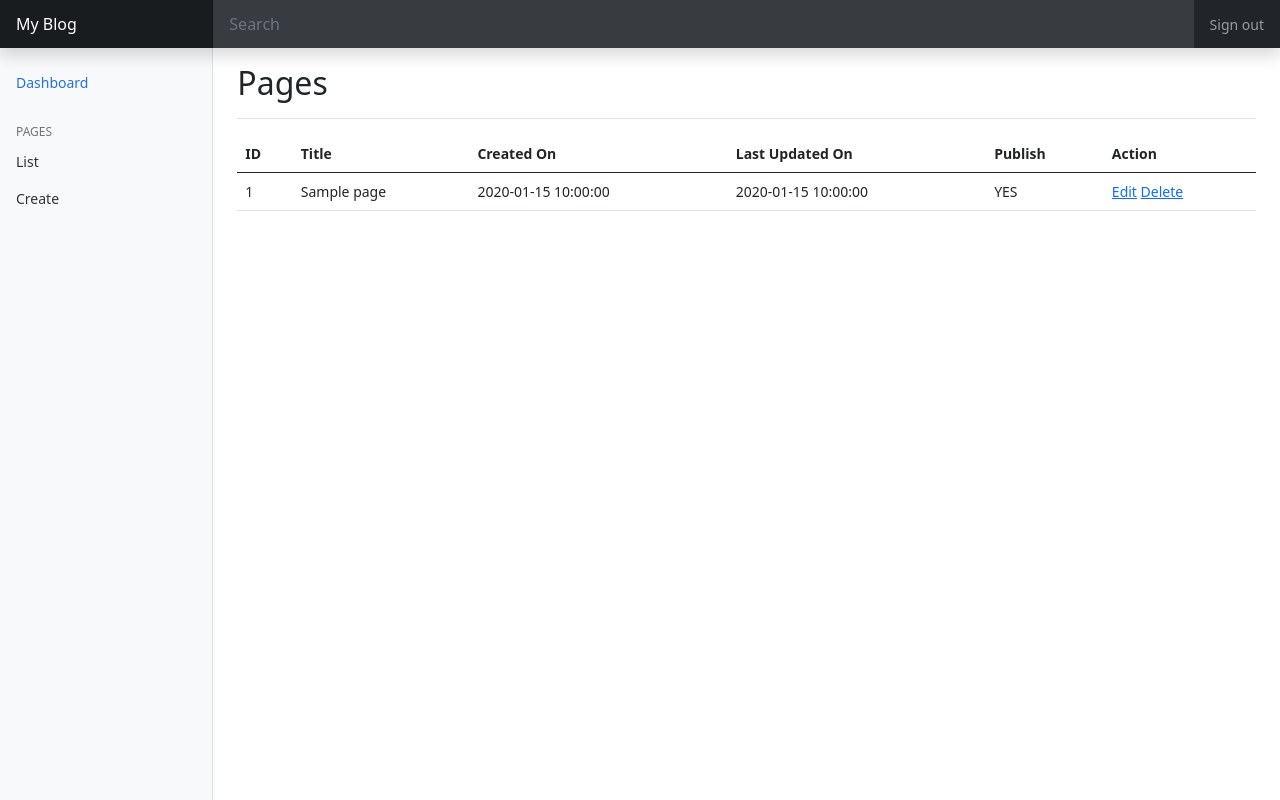
After one commit to bhaktaraz/aadim-blog, a PHP site: page /admin/index.php?page=pages&action=list in a window 1280 px wide. The commit adds this page. Run offline with PHP 8.4, Linux system fonts and the light colour scheme; tables that the repository leaves empty or names only in its code hold one stand-in row (values such as "Sample post").

Commit message:
admin template integration

```diff
--- /dev/null
+++ b/admin/common/header.php
@@ -0,0 +1,12 @@
+<header class="navbar navbar-dark sticky-top bg-dark flex-md-nowrap p-0 shadow">
+    <a class="navbar-brand col-md-3 col-lg-2 me-0 px-3" href="?page=dashboard">My Blog</a>
+    <button class="navbar-toggler position-absolute d-md-none collapsed" type="button" data-bs-toggle="collapse" data-bs-target="#sidebarMenu" aria-controls="sidebarMenu" aria-expanded="false" aria-label="Toggle navigation">
+        <span class="navbar-toggler-icon"></span>
+    </button>
+    <input class="form-control form-control-dark w-100" type="text" placeholder="Search" aria-label="Search">
+    <div class="navbar-nav">
+        <div class="nav-item text-nowrap">
+            <a class="nav-link px-3" href="#">Sign out</a>
+        </div>
+    </div>
+</header>
--- /dev/null
+++ b/admin/common/sidebar.php
@@ -0,0 +1,33 @@
+<nav id="sidebarMenu" class="col-md-3 col-lg-2 d-md-block bg-light sidebar collapse">
+    <div class="position-sticky pt-3">
+        <ul class="nav flex-column">
+            <li class="nav-item">
+                <a class="nav-link active" aria-current="page" href="?page=dashboard">
+                    <span data-feather="home"></span>
+                    Dashboard
+                </a>
+            </li>
+        </ul>
+
+        <h6 class="sidebar-heading d-flex justify-content-between align-items-center px-3 mt-4 mb-1 text-muted">
+            <span>Pages</span>
+            <a class="link-secondary" href="#" aria-label="Add a new report">
+                <span data-feather="plus-circle"></span>
+            </a>
+        </h6>
+        <ul class="nav flex-column mb-2">
+            <li class="nav-item">
+                <a class="nav-link" href="?page=pages&action=list">
+                    <span data-feather="file-text"></span>
+                    List
+                </a>
+            </li>
+            <li class="nav-item">
+                <a class="nav-link" href="?page=pages&action=create">
+                    <span data-feather="file-text"></span>
+                    Create
+                </a>
+            </li>
+        </ul>
+    </div>
+</nav>
--- a/admin/dashboard.php
+++ b/admin/dashboard.php
@@ -1,2 +1,3 @@
-Dashboard
-<?php
+<div class="d-flex justify-content-between flex-wrap flex-md-nowrap align-items-center pt-3 pb-2 mb-3 border-bottom">
+    <h1 class="h2">Dashboard</h1>
+</div>
--- /dev/null
+++ b/admin/index.php
@@ -0,0 +1,60 @@
+<?php
+include('../db.php');
+?>
+<!doctype html>
+<html lang="en">
+<head>
+    <meta charset="utf-8">
+    <meta name="viewport" content="width=device-width, initial-scale=1">
+    <meta name="description" content="">
+    <meta name="author" content="Your Name">
+    <title>Blog Admin</title>
+
+    <!-- Bootstrap core CSS -->
+    <link href="../assets/css/bootstrap.min.css" rel="stylesheet" integrity="sha384-EVSTQN3/azprG1Anm3QDgpJLIm9Nao0Yz1ztcQTwFspd3yD65VohhpuuCOmLASjC" crossorigin="anonymous">
+
+    <!-- Custom styles for this template -->
+    <link href="../assets/css/dashboard.css" rel="stylesheet">
+</head>
+<body>
+
+<?php include('common/header.php'); ?>
+
+<div class="container-fluid">
+    <div class="row">
+        <?php include("common/sidebar.php"); ?>
+
+        <main class="col-md-9 ms-sm-auto col-lg-10 px-md-4">
+            <?php
+            // Dynamic page load
+            $page = $_GET['page'];
+            $action = $_GET['action'];
+
+            switch ($page){
+                case 'pages':
+                    if($action == 'list'){
+                        include('page/list.php');
+                    }elseif ($action == 'create'){
+                        include('page/create.php');
+                    }elseif ($action == 'edit'){
+                        include('page/edit.php');
+                    }elseif ($action == 'delete'){
+                        include('page/delete.php');
+                    }else{
+                        include('page/list.php');
+                    }
+                    break;
+                default:
+                    include('dashboard.php');
+            }
+            ?>
+        </main>
+    </div>
+</div>
+
+
+<script src="/docs/5.0/dist/js/bootstrap.bundle.min.js" integrity="sha384-MrcW6ZMFYlzcLA8Nl+NtUVF0sA7MsXsP1UyJoMp4YLEuNSfAP+JcXn/tWtIaxVXM" crossorigin="anonymous"></script>
+
+<script src="https://cdn.jsdelivr.net/npm/feather-icons@4.28.0/dist/feather.min.js" integrity="sha384-uO3SXW5IuS1ZpFPKugNNWqTZRRglnUJK6UAZ/gxOX80nxEkN9NcGZTftn6RzhGWE" crossorigin="anonymous"></script><script src="https://cdn.jsdelivr.net/npm/chart.js@2.9.4/dist/Chart.min.js" integrity="sha384-zNy6FEbO50N+Cg5wap8IKA4M/ZnLJgzc6w2NqACZaK0u0FXfOWRRJOnQtpZun8ha" crossorigin="anonymous"></script><script src="dashboard.js"></script>
+</body>
+</html>
--- a/admin/page/delete.php
+++ b/admin/page/delete.php
@@ -6,4 +6,4 @@ $id = $_GET['id'];
 $deleteQuery = "DELETE FROM tbl_page WHERE id = $id";
 $conn->query($deleteQuery);
 
-header('Location:list.php');
+header('Location:?page=pages&action=list');
--- a/admin/page/list.php
+++ b/admin/page/list.php
@@ -1,18 +1,21 @@
 <?php
-include('../../db.php');
-
-echo "pages list";
-
-$sql = "SELECT id, title, publish FROM tbl_page";
+$sql = "SELECT id, title, publish, created_date, updated_date FROM tbl_page";
 $result = $conn->query($sql);
 ?>
 
-<a href="create.php">New Article</a>
-<table>
+<div class="d-flex justify-content-between flex-wrap flex-md-nowrap align-items-center pt-3 pb-2 mb-3 border-bottom">
+    <h1 class="h2">Pages</h1>
+</div>
+
+<div class="row">
+    <div class="col-12">
+            <table class="table">
         <thead>
             <tr>
                 <th>ID</th>
                 <th>Title</th>
+                <th>Created On</th>
+                <th>Last Updated On</th>
                 <th>Publish</th>
                 <th>Action</th>
             </tr>
@@ -25,10 +28,12 @@ $result = $conn->query($sql);
                 <tr>
                     <td><?php echo $row['id'] ?></td>
                     <td><?php echo $row['title'] ?></td>
+                    <td><?php echo $row['created_date'] ?></td>
+                    <td><?php echo $row['updated_date'] ?></td>
                     <td><?php echo $row['publish'] ? 'YES': 'NO' ?></td>
                     <td>
-                    <a href="edit.php?id=<?php echo $row['id'] ?>">Edit</a>
-                    <a href="delete.php?id=<?php echo $row['id'] ?>" onclick="return confirm('Are you sure?')">Delete</a>
+                        <a href="?page=pages&action=edit&id=<?php echo $row['id'] ?>">Edit</a>
+                        <a href="?page=pages&action=delete&id=<?php echo $row['id'] ?>" onclick="return confirm('Are you sure?')">Delete</a>
                     </td>
                 </tr>
             <?php
@@ -37,3 +42,5 @@ $result = $conn->query($sql);
             ?>
         </tbody>
     </table>
+    </div>
+</div>
--- /dev/null
+++ b/assets/css/dashboard.css
@@ -0,0 +1,100 @@
+body {
+    font-size: .875rem;
+}
+
+.feather {
+    width: 16px;
+    height: 16px;
+    vertical-align: text-bottom;
+}
+
+/*
+ * Sidebar
+ */
+
+.sidebar {
+    position: fixed;
+    top: 0;
+    /* rtl:raw:
+    right: 0;
+    */
+    bottom: 0;
+    /* rtl:remove */
+    left: 0;
+    z-index: 100; /* Behind the navbar */
+    padding: 48px 0 0; /* Height of navbar */
+    box-shadow: inset -1px 0 0 rgba(0, 0, 0, .1);
+}
+
+@media (max-width: 767.98px) {
+    .sidebar {
+        top: 5rem;
+    }
+}
+
+.sidebar-sticky {
+    position: relative;
+    top: 0;
+    height: calc(100vh - 48px);
+    padding-top: .5rem;
+    overflow-x: hidden;
+    overflow-y: auto; /* Scrollable contents if viewport is shorter than content. */
+}
+
+.sidebar .nav-link {
+    font-weight: 500;
+    color: #333;
+}
+
+.sidebar .nav-link .feather {
+    margin-right: 4px;
+    color: #727272;
+}
+
+.sidebar .nav-link.active {
+    color: #2470dc;
+}
+
+.sidebar .nav-link:hover .feather,
+.sidebar .nav-link.active .feather {
+    color: inherit;
+}
+
+.sidebar-heading {
+    font-size: .75rem;
+    text-transform: uppercase;
+}
+
+/*
+ * Navbar
+ */
+
+.navbar-brand {
+    padding-top: .75rem;
+    padding-bottom: .75rem;
+    font-size: 1rem;
+    background-color: rgba(0, 0, 0, .25);
+    box-shadow: inset -1px 0 0 rgba(0, 0, 0, .25);
+}
+
+.navbar .navbar-toggler {
+    top: .25rem;
+    right: 1rem;
+}
+
+.navbar .form-control {
+    padding: .75rem 1rem;
+    border-width: 0;
+    border-radius: 0;
+}
+
+.form-control-dark {
+    color: #fff;
+    background-color: rgba(255, 255, 255, .1);
+    border-color: rgba(255, 255, 255, .1);
+}
+
+.form-control-dark:focus {
+    border-color: transparent;
+    box-shadow: 0 0 0 3px rgba(255, 255, 255, .25);
+}
```
Also changed, not shown: admin/page/create.php (+20 -8 lines), admin/page/edit.php (+20 -9 lines). Lines whose indentation alone changed are shown as unchanged.
